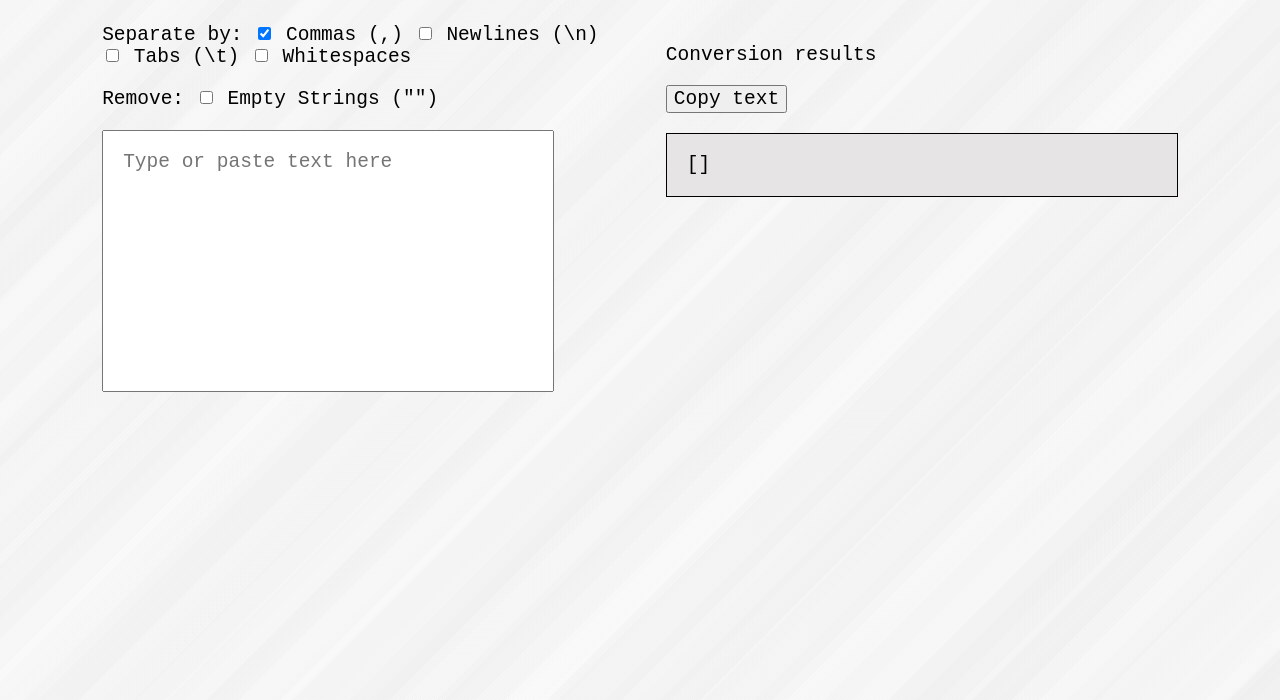
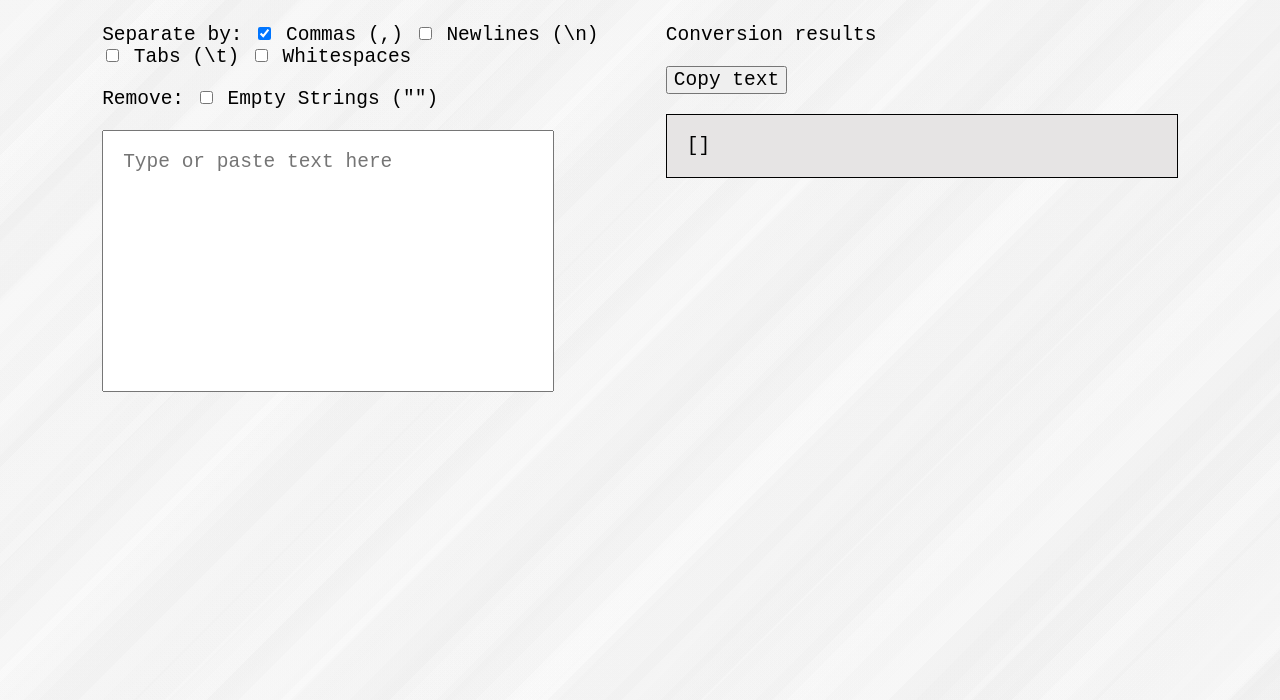
Before and after one commit to charlestol/text-to-code, a plain HTML site: page public/index.html in a window 1280 px wide. Shown: the part 100-800 px from the top of the page. Drawn offline with Linux system fonts and the light colour scheme; some packages are replaced by stand-ins of ours.

Commit message:
removed top margin from conversion results

```diff
--- a/public/index.css
+++ b/public/index.css
@@ -42,6 +42,10 @@ textarea {
     padding: 20px;
     width: 80%;
     font-size: 1em;
+}
+
+.result-heading {
+    margin-top: 0;
 }
 
 #result {
--- a/public/index.html
+++ b/public/index.html
@@ -44,7 +44,7 @@
             <textarea name="" id="textInput" rows="10" placeholder="Type or paste text here"></textarea>
         </div>
         <div class="col">
-            <p>Conversion results</p>
+            <p class="result-heading">Conversion results</p>
             <div class="tooltip">
                 <button id="copyBtn">
                   <span class="tooltiptext" id="myTooltip">Copy to clipboard</span>
```
